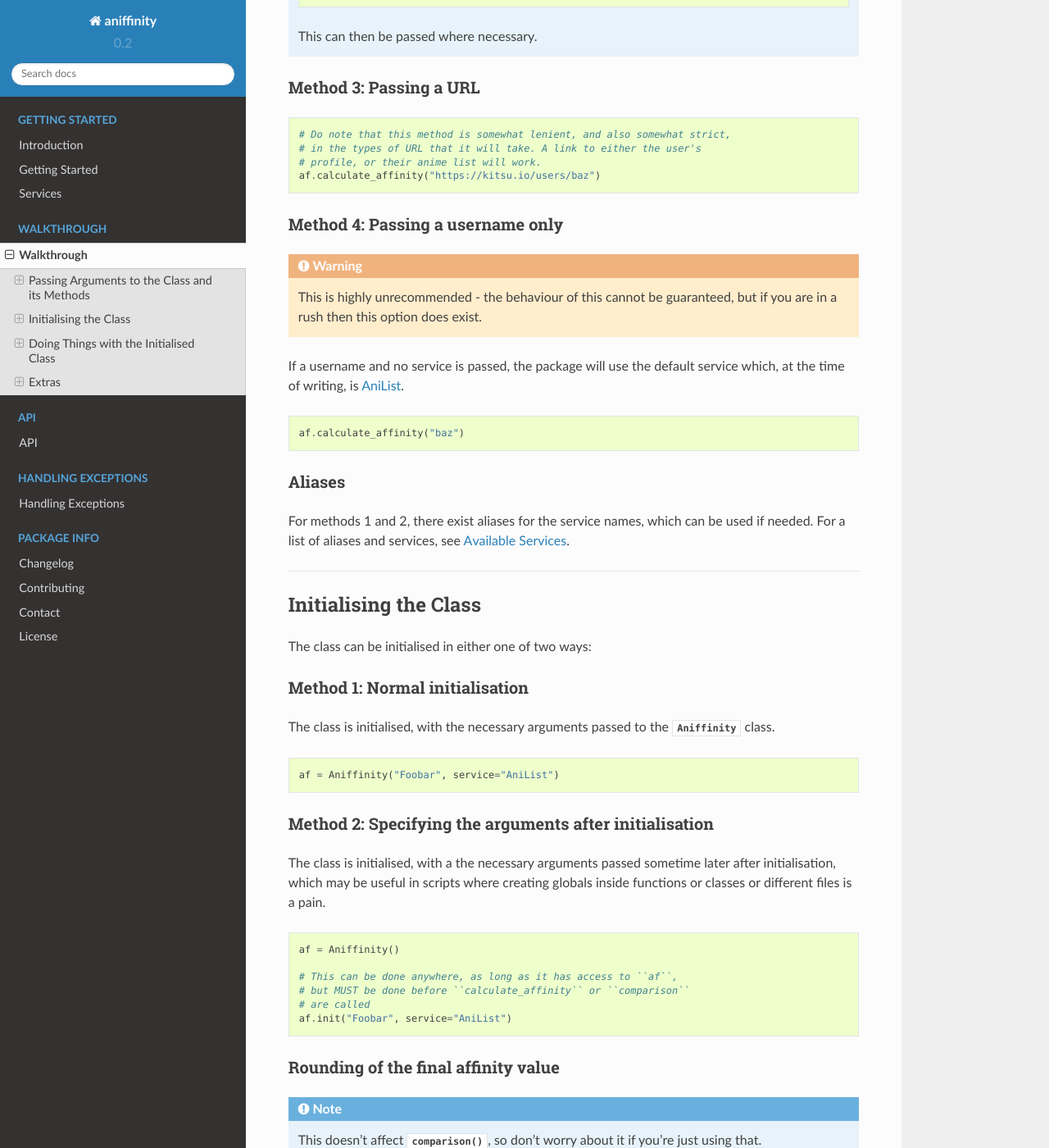
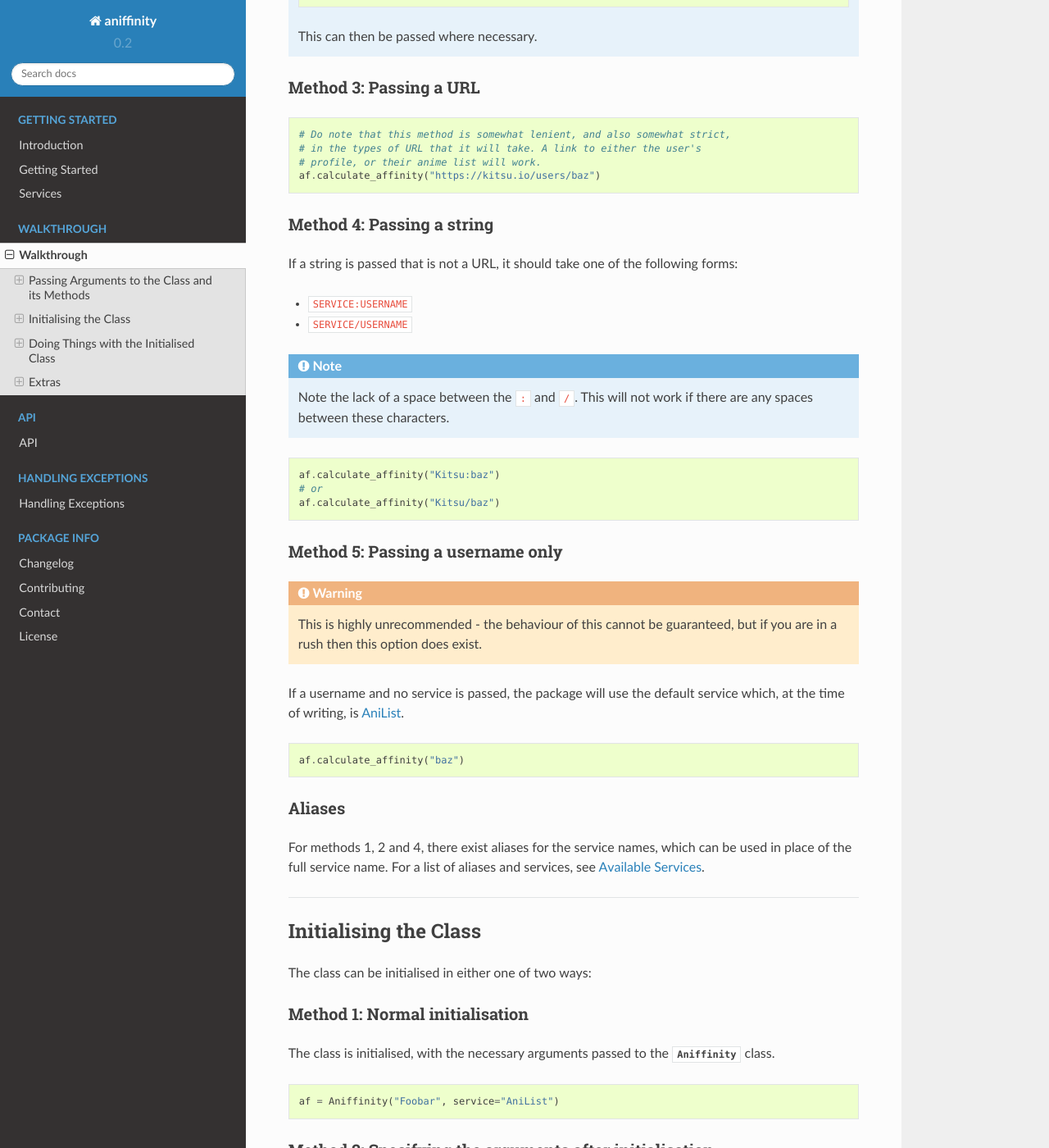
Before and after one commit to erkghlerngm44/aniffinity, a Sphinx documentation site: the page built from docs/walkthrough/index.rst, in a window 1280 px wide and 1400 px high, scrolled down 1176 px. Shown: the whole window at 82% size. Built offline with Sphinx 7.4.7 and the Read the Docs theme 2.0.0, drawn with Linux system fonts in a browser that asks for light colours.

Commit message:
Add support for `SERVICE:username` user resolving
Closes #15
Re #16

Supports `SERVICE:username` and `SERVICE/username`.

```diff
--- a/docs/walkthrough/index.rst
+++ b/docs/walkthrough/index.rst
@@ -69,7 +69,25 @@ Method 3: Passing a URL
     # profile, or their anime list will work.
     af.calculate_affinity("https://kitsu.io/users/baz")
 
-Method 4: Passing a username only
+Method 4: Passing a string
+~~~~~~~~~~~~~~~~~~~~~~~~~~
+
+If a string is passed that is not a URL, it should take one of the following forms:
+
+* ``SERVICE:USERNAME``
+* ``SERVICE/USERNAME``
+
+..  note::
+    Note the lack of a space between the ``:`` and ``/``. This will not work if
+    there are any spaces between these characters.
+
+..  code-block:: python
+
+    af.calculate_affinity("Kitsu:baz")
+    # or
+    af.calculate_affinity("Kitsu/baz")
+
+Method 5: Passing a username only
 ~~~~~~~~~~~~~~~~~~~~~~~~~~~~~~~~~
 
 ..  warning::
@@ -86,9 +104,9 @@ service which, at the time of writing, is `AniList <https://anilist.co>`__.
 Aliases
 ~~~~~~~
 
-For methods 1 and 2, there exist aliases for the service names, which
-can be used if needed. For a list of aliases and services, see
-:ref:`available-services`.
+For methods 1, 2 and 4, there exist aliases for the service names, which
+can be used in place of the full service name. For a list of aliases and
+services, see :ref:`available-services`.
 
 
 ----
```
Also changed, not shown: 1 other file.
